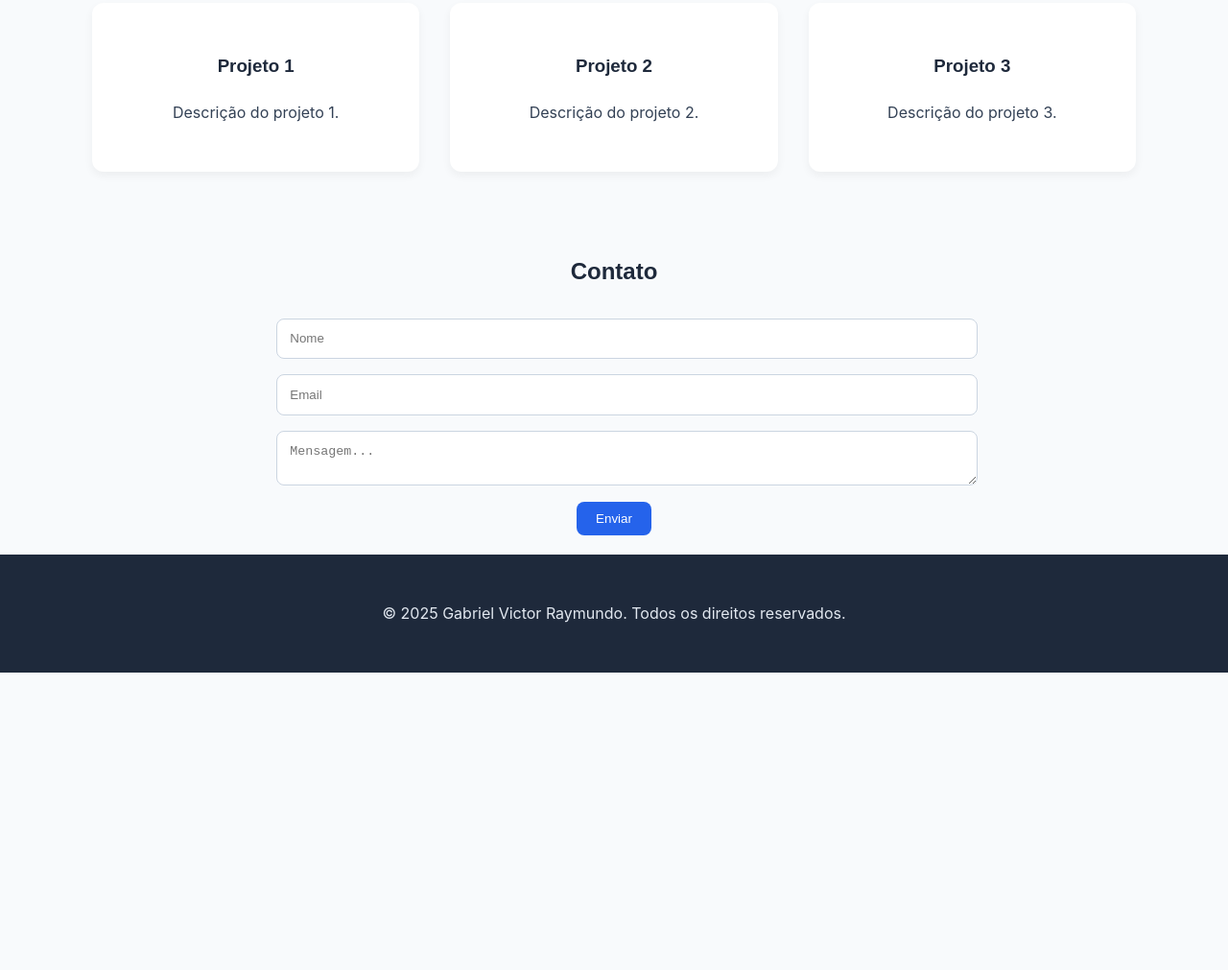
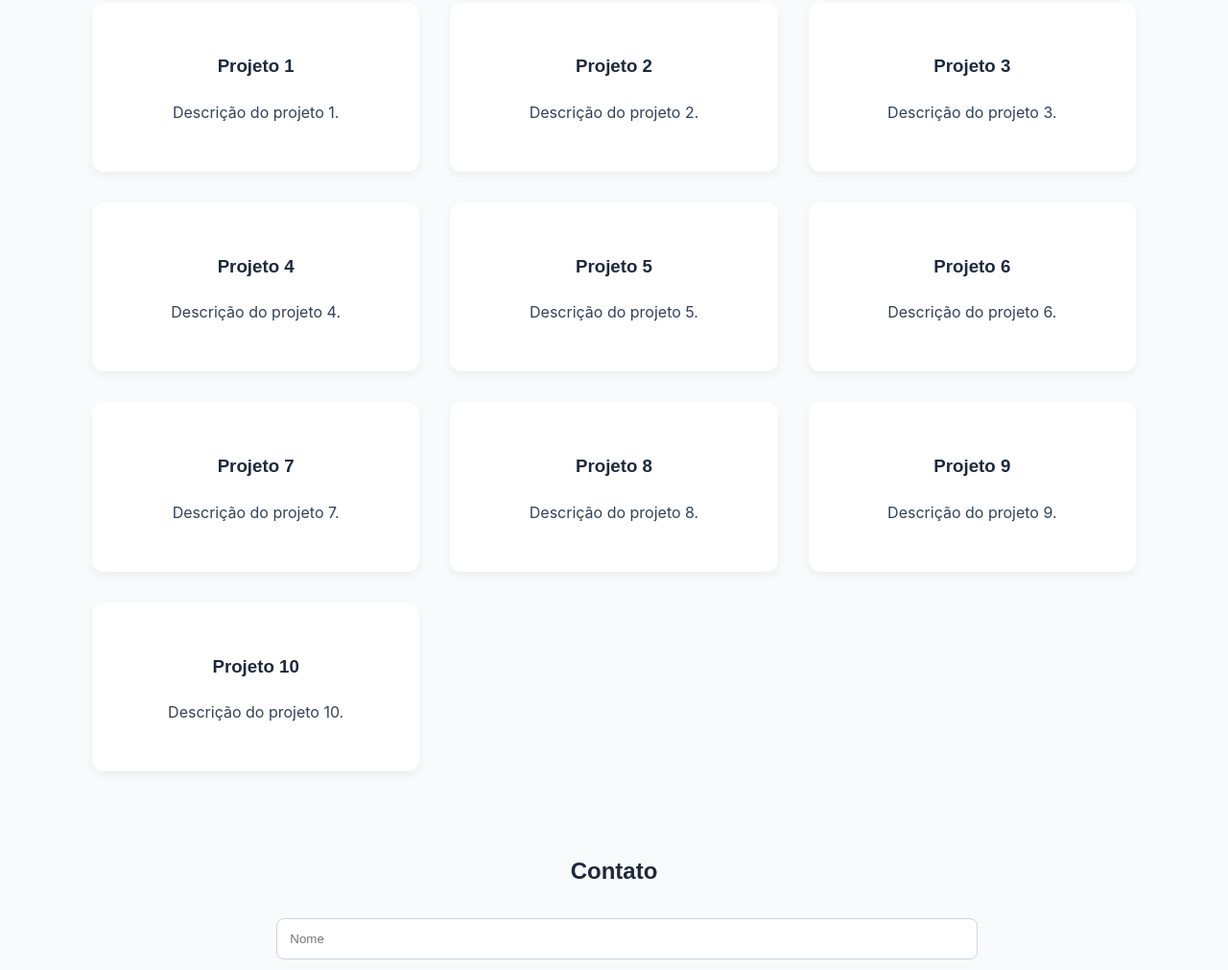
Before and after one commit to Bieelvi/cv, a plain HTML site: page index.html in a window 1280 px wide. Shown: the part 1652-2663 px from the top of the page at 96% size. Before the commit the page ends 2353 px from the top, so only its background shows below. Drawn offline with Linux system fonts and the light colour scheme.

Commit message:
feat: add mais card

```diff
--- a/index.html
+++ b/index.html
@@ -82,6 +82,34 @@
                     <h3>Projeto 3</h3>
                     <p>Descrição do projeto 3.</p>
                 </div>
+                <div class="card">
+                    <h3>Projeto 4</h3>
+                    <p>Descrição do projeto 4.</p>
+                </div>
+                <div class="card">
+                    <h3>Projeto 5</h3>
+                    <p>Descrição do projeto 5.</p>
+                </div>
+                <div class="card">
+                    <h3>Projeto 6</h3>
+                    <p>Descrição do projeto 6.</p>
+                </div>
+                <div class="card">
+                    <h3>Projeto 7</h3>
+                    <p>Descrição do projeto 7.</p>
+                </div>
+                <div class="card">
+                    <h3>Projeto 8</h3>
+                    <p>Descrição do projeto 8.</p>
+                </div>
+                <div class="card">
+                    <h3>Projeto 9</h3>
+                    <p>Descrição do projeto 9.</p>
+                </div>
+                <div class="card">
+                    <h3>Projeto 10</h3>
+                    <p>Descrição do projeto 10.</p>
+                </div>
             </div>
         </section>
 
```
